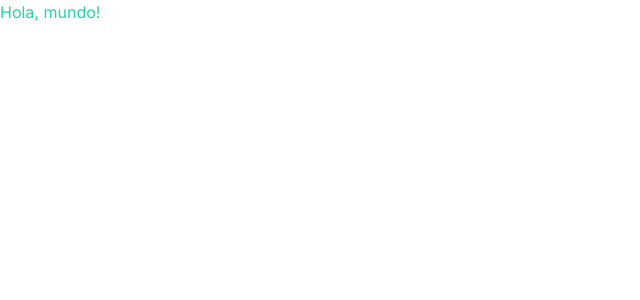
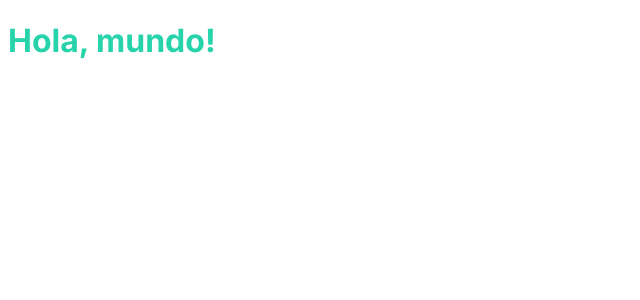
Before and after one commit to Paulaforero/ty-frontend-admin, a Next.js app: page / in a window 1280 px wide. Shown: the top 300 px of the page, without its empty margins (0-640 px from the left). Built offline with nearby package versions, Linux system fonts and the light colour scheme.

Commit message:
fix: setted tailwind preflight to false

```diff
--- a/tailwind.config.js
+++ b/tailwind.config.js
@@ -1,5 +1,8 @@
 /** @type {import('tailwindcss').Config} */
 module.exports = {
+  corePlugins: {
+    preflight: false,
+  },
   content: [
     './pages/**/*.{js,ts,jsx,tsx,mdx}',
     './components/**/*.{js,ts,jsx,tsx,mdx}',
@@ -17,9 +20,9 @@ module.exports = {
         secondary: '#163249',
         tertiary: '#30A688',
         fourth: '#F8E7AE',
-        white: '#FFFFFF'
-      }
+        white: '#FFFFFF',
+      },
     },
   },
-  plugins: [],
+  plugins: []
 }
```
